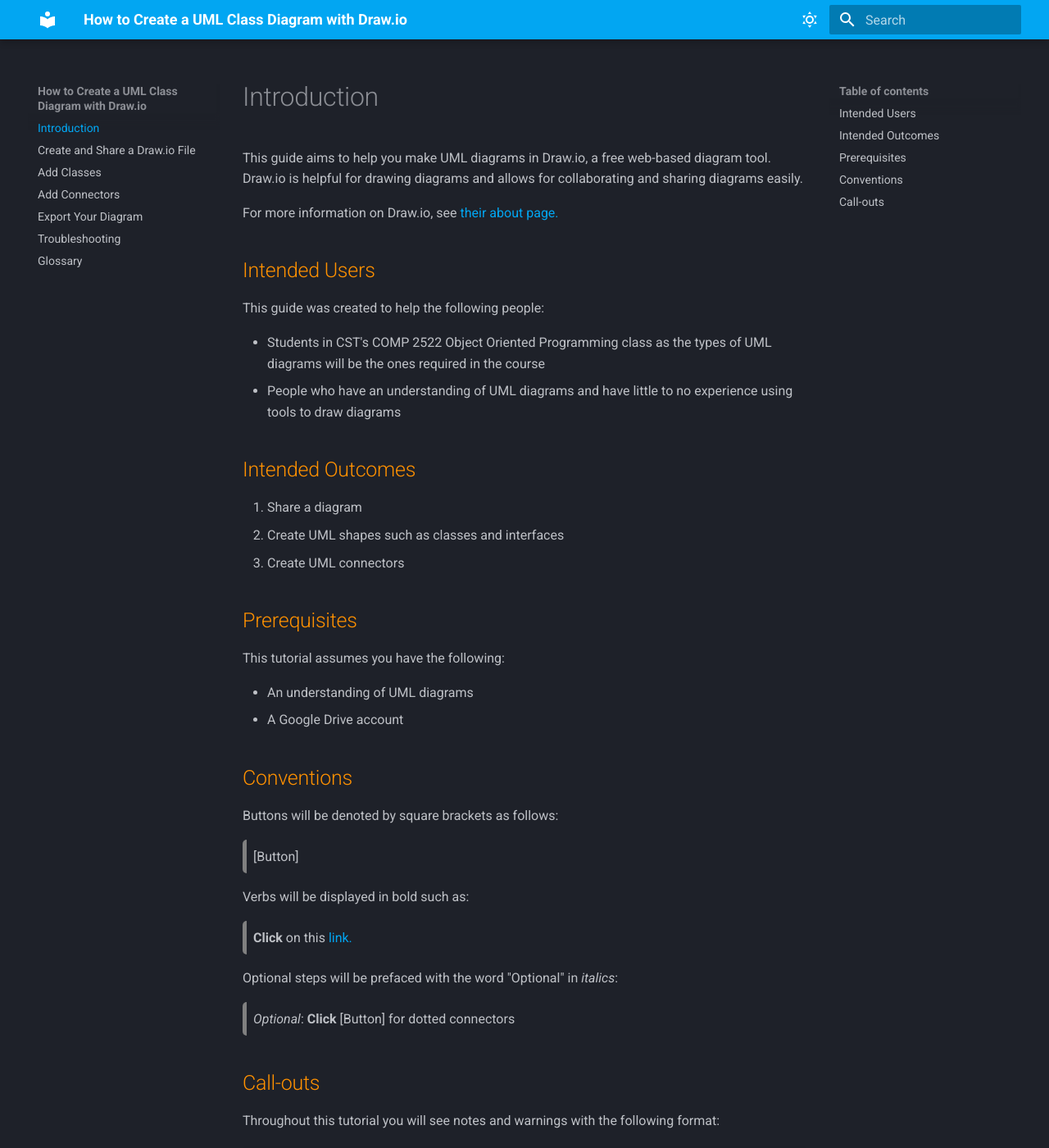
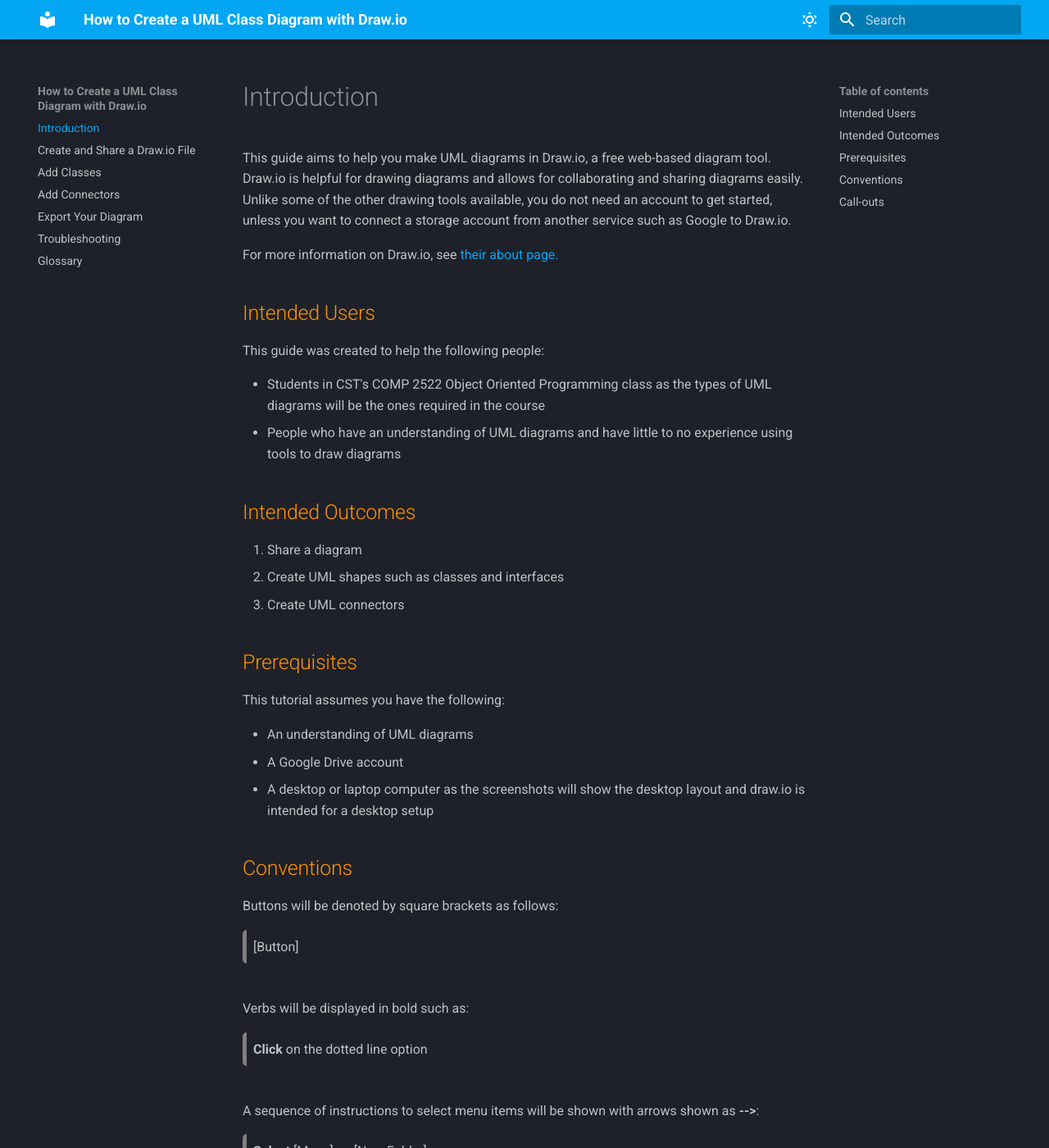
Before and after one commit to kai-st/comm2216-docs-project, an MkDocs documentation site: the page built from docs/index.md, in a window 1280 px wide and 1400 px high. Shown: the whole window at 82% size. Built offline with MkDocs 1.6.1 and Material for MkDocs 9.7.7, drawn with Linux system fonts in a browser that asks for light colours; some of the changed text lies outside the part shown.

Commit message:
Update introduction

```diff
--- a/docs/index.md
+++ b/docs/index.md
@@ -1,4 +1,6 @@
-This guide aims to help you make UML diagrams in Draw.io, a free web-based diagram tool. Draw.io is helpful for drawing diagrams and allows for collaborating and sharing diagrams easily.
+# Introduction
+
+This guide aims to help you make UML diagrams in Draw.io, a free web-based diagram tool. Draw.io is helpful for drawing diagrams and allows for collaborating and sharing diagrams easily. Unlike some of the other drawing tools available, you do not need an account to get started, unless you want to connect a storage account from another service such as Google to Draw.io.
 
 For more information on Draw.io, see [their about page.](https://www.drawio.com/about)
 
@@ -21,20 +23,34 @@
 
 -   An understanding of UML diagrams
 -   A Google Drive account
+-   A desktop or laptop computer as the screenshots will show the desktop layout and draw.io is intended for a desktop setup
 
 ## Conventions
 
 Buttons will be denoted by square brackets as follows:
 
 <span class="example">[Button]</span>
+<br>
 
 Verbs will be displayed in bold such as:
 
-<span class="example">**Click** on this [link.](www.google.com)</span>
+<span class="example">**Click** on the dotted line option</span>
+<br>
+
+A sequence of instructions to select menu items will be shown with arrows shown as **-->**:
+
+<span class="example"> **Select** [Menu] --> [New Folder]</span>
+<br>
+
+Links to an external website will be highlighted in an accent colour:
+
+<span class="example"> For more information on Draw.io, see [their about page.](https://www.drawio.com/about)</span>
+<br>
 
 Optional steps will be prefaced with the word "Optional" in _italics_:
 
 <span class="example">_Optional_: **Click** [Button] for dotted connectors</span>
+<br>
 
    <!-- Flag things as optional using italics *Optional*: _Click_ [Button] -->
 
```
